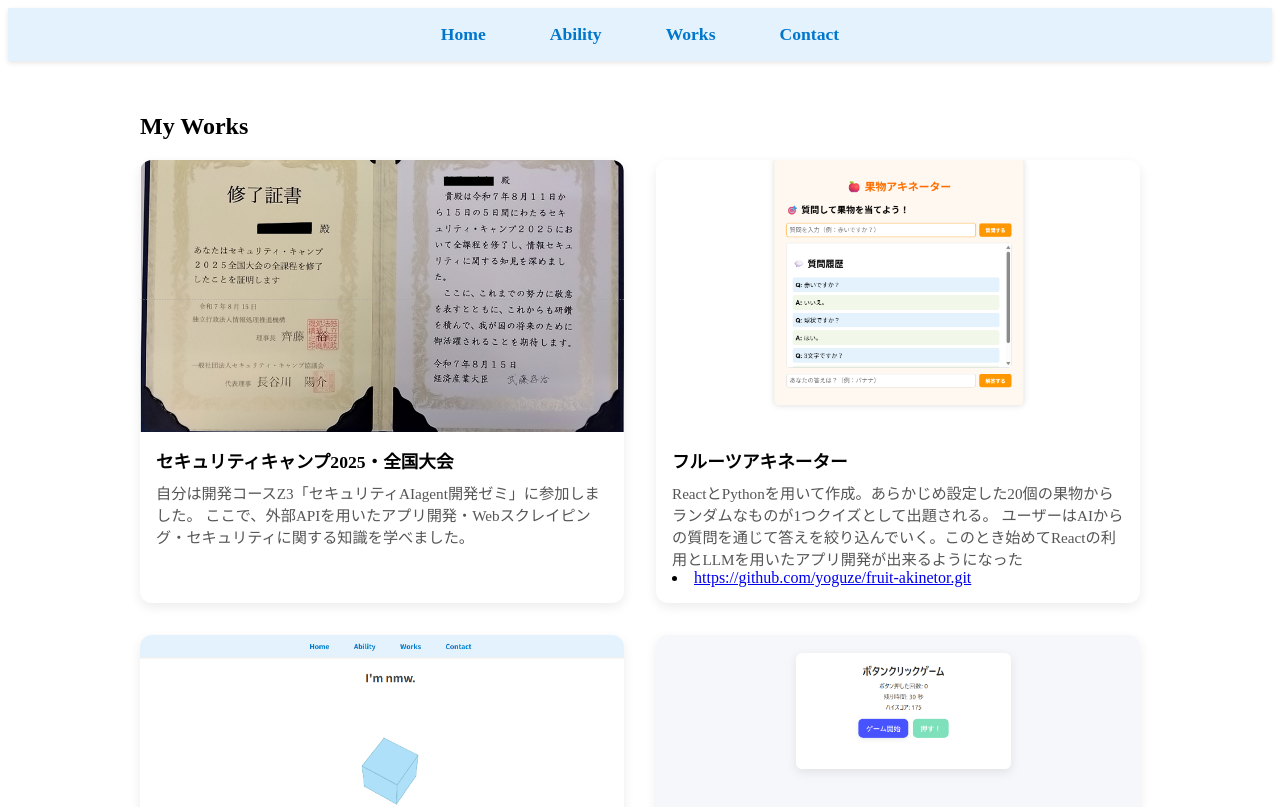
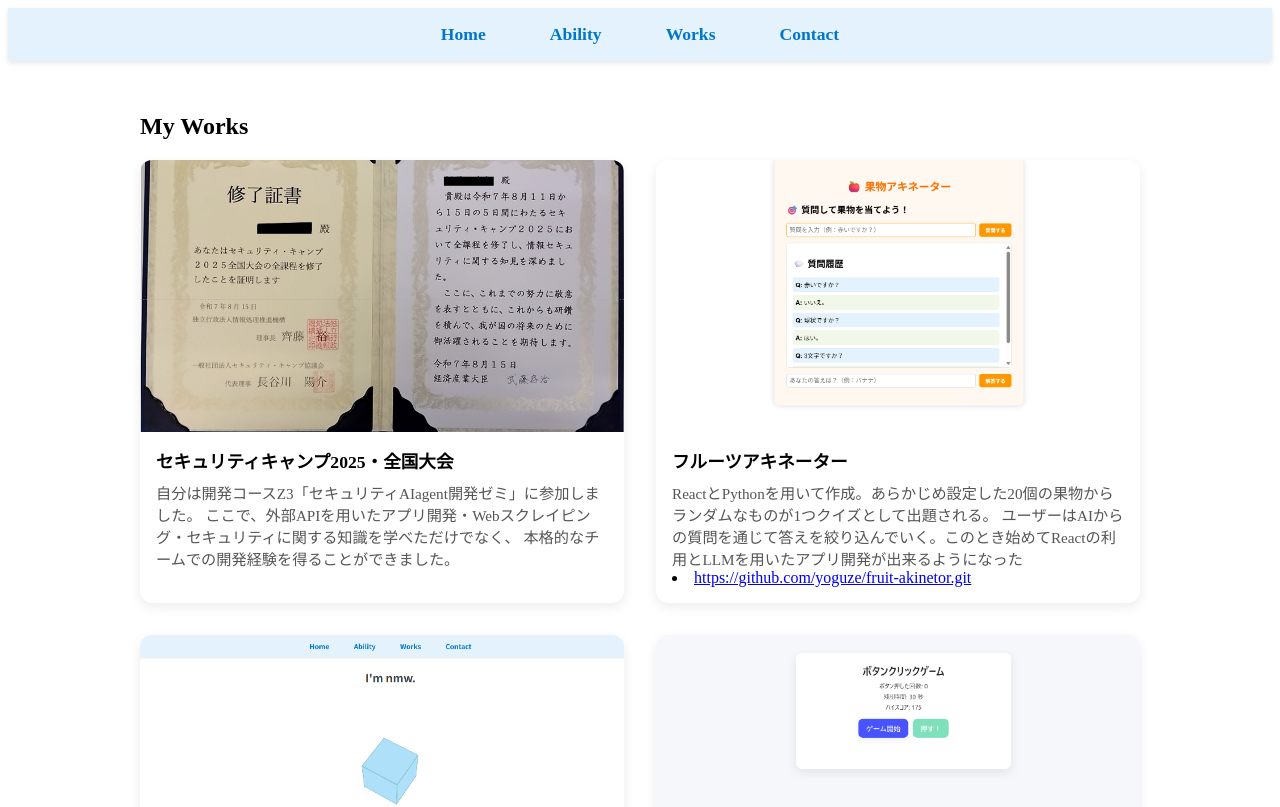
Before and after one commit to yoguze/my-works-website, a Next.js app: page /works in a window 1280 px wide. Shown: the top 807 px of the page. Built offline with nearby package versions, Linux system fonts and the light colour scheme.

Commit message:
first commit

```diff
--- a/app/works/page.js
+++ b/app/works/page.js
@@ -31,7 +31,8 @@ export default function Home() {
                 <div className="body">
                     <h2>セキュリティキャンプ2025・全国大会</h2>
                     <p>自分は開発コースZ3「セキュリティAIagent開発ゼミ」に参加しました。
-                      ここで、外部APIを用いたアプリ開発・Webスクレイピング・セキュリティに関する知識を学べました。
+                      ここで、外部APIを用いたアプリ開発・Webスクレイピング・セキュリティに関する知識を学べただけでなく、
+                      本格的なチームでの開発経験を得ることができました。
                     </p>
                 </div>
               </article>
```
Lines whose indentation alone changed are shown as unchanged.
